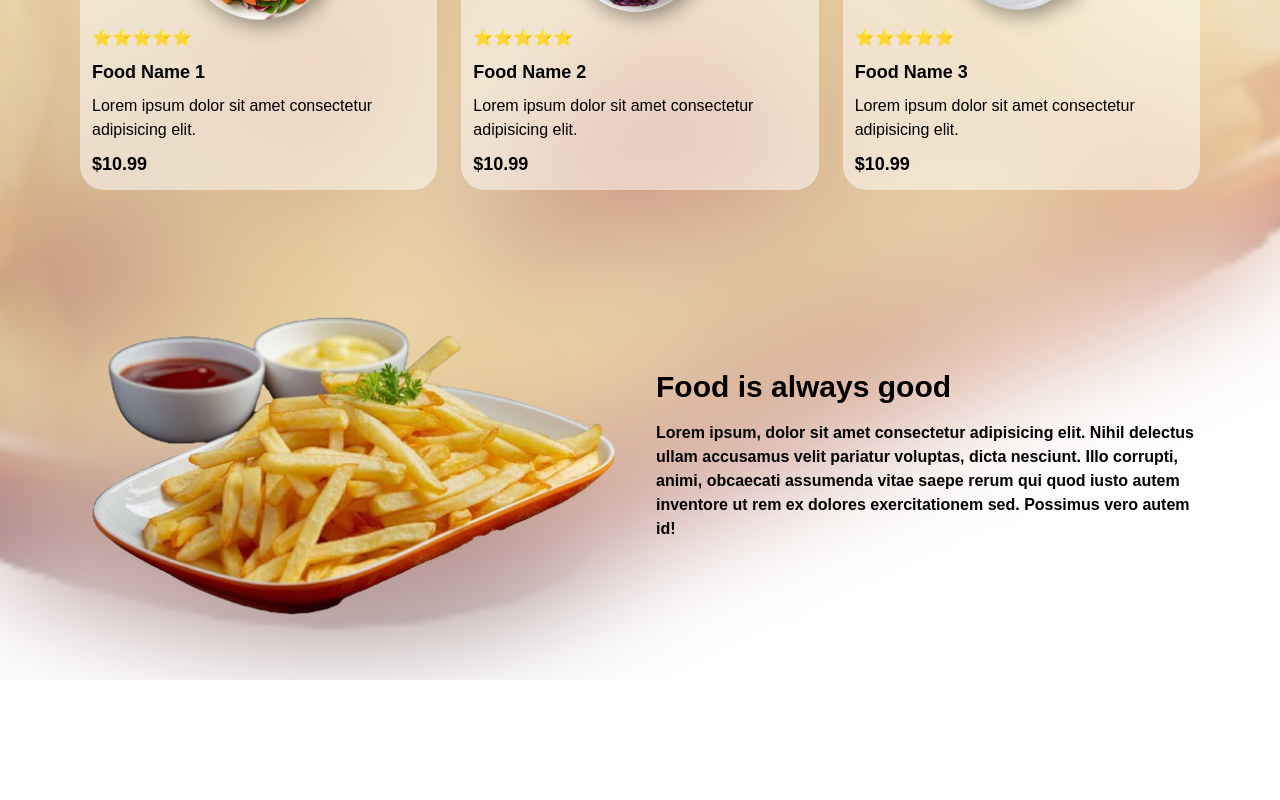
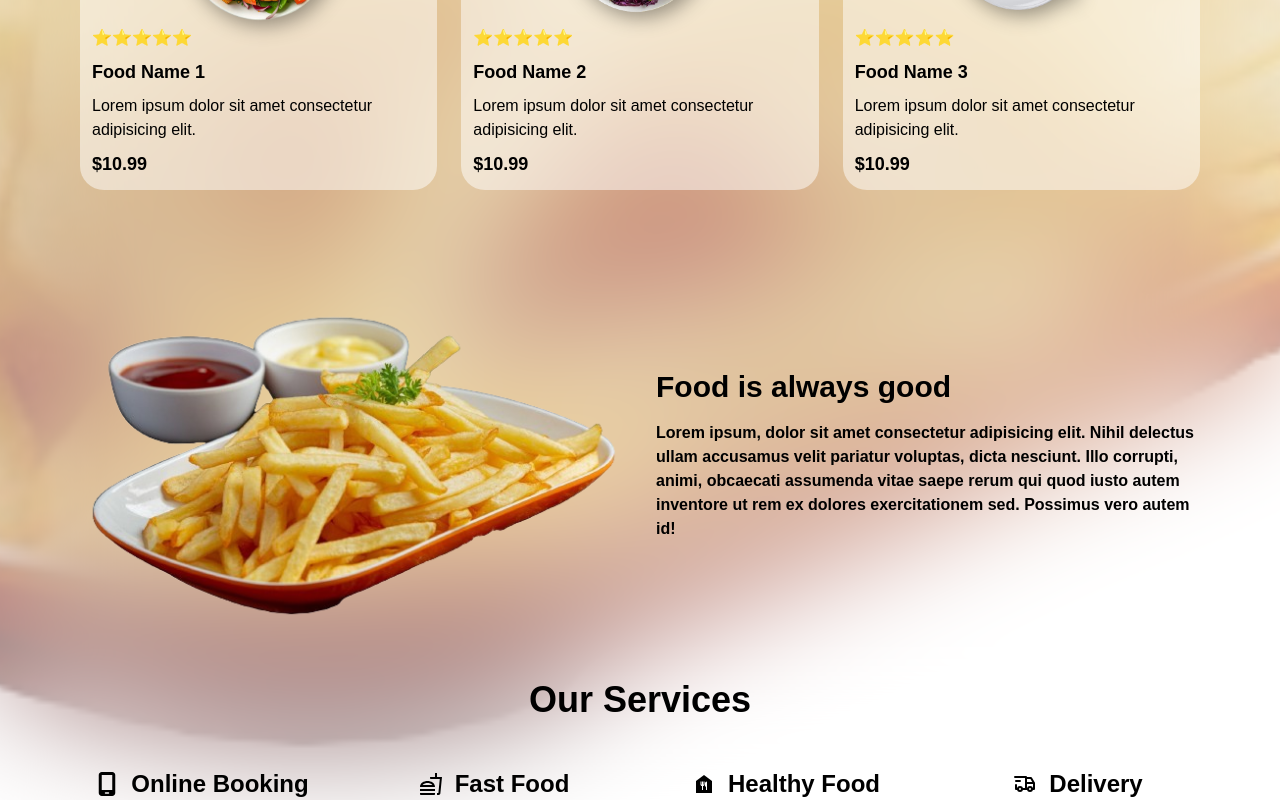
Before and after one commit to NaufalAssyafiqF/restaurant-website, a React (Vite) app: page / in a window 1280 px wide. Shown: the part 986-1786 px from the top of the page. Before the commit the page ends 1666 px from the top, so only its background shows below. Built offline with nearby package versions, Linux system fonts and the light colour scheme.

Commit message:
add services section

```diff
--- a/src/App.jsx
+++ b/src/App.jsx
@@ -3,6 +3,7 @@
 import TopList from "./components/TopList/TopList";
 import BgImage from "./assets/2.png";
 import Banner from "./components/Banner/Banner";
+import OurServices from "./components/OurServices/OurServices";
 
 const bgStyle = {
   backgroundImage: `url(${BgImage})`,
@@ -19,6 +20,7 @@
         <Hero />
         <TopList />
         <Banner />
+        <OurServices />
       </div>
     </div>
   );
--- /dev/null
+++ b/src/components/OurServices/OurServices.jsx
@@ -0,0 +1,35 @@
+import { FaMobileScreen } from "react-icons/fa6";
+import { MdFoodBank, MdOutlineFastfood } from "react-icons/md";
+import { TbTruckDelivery } from "react-icons/tb";
+
+const OurServices = () => {
+  return (
+    <div className="container">
+      {/* header section */}
+      <div className="text-center">
+        <h1 className="text-4xl font-semibold">Our Services</h1>
+      </div>
+      {/* icons section */}
+      <div className="grid grid-cols-2 sm:grid-cols-2 md:grid-cols-4 gap-12 mt-12">
+        <div className="flex justify-center items-center gap-3">
+          <FaMobileScreen className="text-2xl" />
+          <p className="text-2xl font-semibold">Online Booking</p>
+        </div>
+        <div className="flex justify-center items-center gap-3">
+          <MdOutlineFastfood className="text-2xl" />
+          <p className="text-2xl font-semibold">Fast Food</p>
+        </div>
+        <div className="flex justify-center items-center gap-3">
+          <MdFoodBank className="text-2xl" />
+          <p className="text-2xl font-semibold">Healthy Food</p>
+        </div>
+        <div className="flex justify-center items-center gap-3">
+          <TbTruckDelivery className="text-2xl" />
+          <p className="text-2xl font-semibold">Delivery</p>
+        </div>
+      </div>
+    </div>
+  );
+};
+
+export default OurServices;
```
